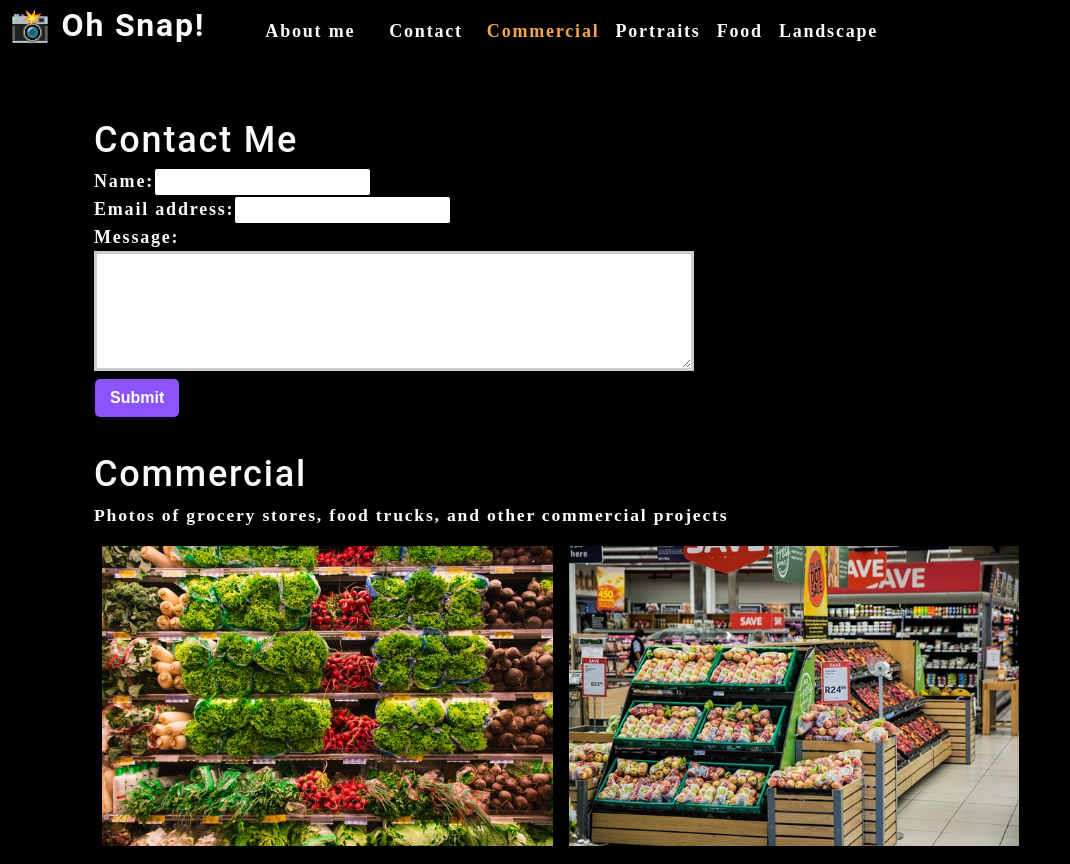
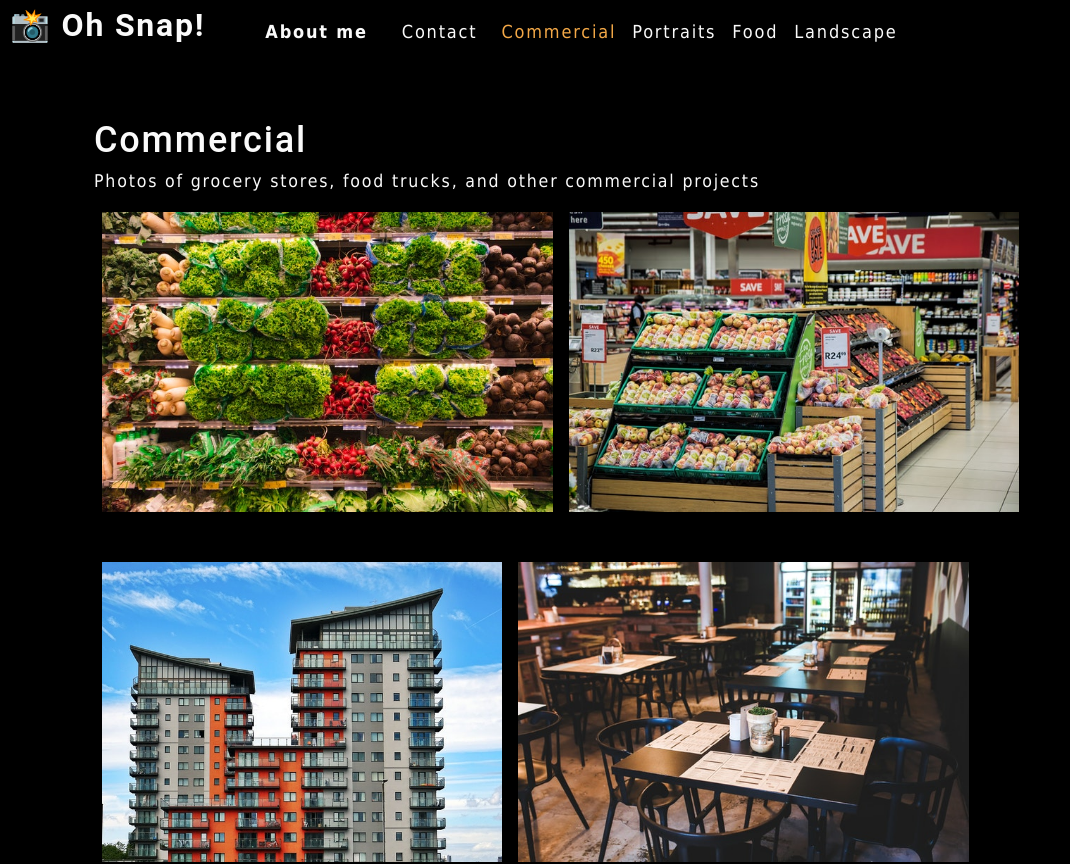
Before and after one commit to amaragh/photo-port, a React (Create React App) app: page / in a window 1280 px wide. Shown: the top 864 px of the page, without its empty margins (0-1070 px from the left). Built offline with nearby package versions, Linux system fonts and the light colour scheme.

Commit message:
conditionally render contact form

```diff
--- a/src/App.js
+++ b/src/App.js
@@ -7,6 +7,8 @@
 import ContactForm from './components/Contact';
 
 function App() {
+
+  const [contactSelected, setContactSelected] = useState(false);
 
   const [categories] = useState([
     {
@@ -36,11 +38,18 @@
         categories={categories}
         setCurrentCategory={setCurrentCategory}
         currentCategory={currentCategory}
+        contactSelected={contactSelected}
+        setContactSelected={setContactSelected}
       ></Nav>
       <main>
-        <ContactForm></ContactForm>
-        <Gallery currentCategory={currentCategory}></Gallery>
-        <About></About>
+        {!contactSelected ? (
+          <>
+            <Gallery currentCategory={currentCategory}></Gallery>
+            <About></About>
+          </>
+        ) : (
+          <ContactForm></ContactForm>
+        )}
       </main>
     </div>
   );
--- a/src/components/Contact/index.js
+++ b/src/components/Contact/index.js
@@ -1,11 +1,27 @@
 import React, { useState } from "react";
+import { validateEmail } from '../../utils/helpers'
 
 function ContactForm() {
     const [formState, setFormState] = useState({ name: '', email: '', message: '' });
+
     const { name, email, message } = formState;
 
+    const [errorMessage, setErrorMessage] = useState('');
+
     function handleChange(e) {
-        setFormState({ ...formState, [e.target.name]: e.target.value })
+        if (e.target.name === 'email') {
+            const isValid = validateEmail(e.target.value);
+            console.log(isValid);
+            // isValid conditional statement
+            if (!isValid) {
+                setErrorMessage('Your email is invalid.');
+            } else {
+                setErrorMessage('');
+            }
+        }
+        if (!errorMessage) {
+            setFormState({ ...formState, [e.target.name]: e.target.value })
+        }
     }
 
     function handleSubmit(e) {
@@ -18,16 +34,22 @@
         <form id="contact-form" onSubmit={handleSubmit}>
             <div>
                 <label htmlFor="name">Name:</label>
-                <input type="text" defaultValue={name} onChange={handleChange} name="name" />
+                <input type="text" defaultValue={name} onBlur={handleChange} name="name" />
             </div>
             <div>
                 <label htmlFor="email">Email address:</label>
-                <input type="email" defaultValue={email} onChange={handleChange} name="email" />
+                <input type="email" defaultValue={email} onBlur={handleChange} name="email" />
             </div>
             <div>
                 <label htmlFor="message">Message:</label>
-                <textarea name="message" defaultValue={message} onChange={handleChange} rows="5" />
+                <textarea name="message" defaultValue={message} onBlur={handleChange} rows="5" />
             </div>
+
+            {errorMessage && (
+                <div>
+                    <p className="error-text">{errorMessage}</p>
+                </div>
+            )}
             <button type="submit">Submit</button>
         </form>
     </section>)
--- a/src/components/Nav/index.js
+++ b/src/components/Nav/index.js
@@ -6,6 +6,8 @@
         categories = [],
         setCurrentCategory,
         currentCategory,
+        contactSelected,
+        setContactSelected
     } = props;
 
     useEffect(() => {
@@ -26,18 +28,19 @@
                             About me
                         </a>
                     </li>
-                    <li className="mx-2">
-                        <span>Contact</span>
+                    <li className={`mx-2 ${contactSelected && 'navActive'}`}>
+                        <span onClick={() => setContactSelected(true)}>Contact</span>
                     </li>
                     {categories.map((category) => (
                         <li
-                            className={`mx-1 ${currentCategory.name === category.name && 'navActive'
+                            className={`mx-1 ${currentCategory.name === category.name && !contactSelected && 'navActive'
                                 }`}
                             key={category.name}
                         >
                             <span
                                 onClick={() => {
-                                    setCurrentCategory(category)
+                                    setCurrentCategory(category);
+                                    setContactSelected(false);
                                 }}
                             >
                                 {capitalizeFirstLetter(category.name)}
--- a/src/index.css
+++ b/src/index.css
@@ -51,7 +51,9 @@
   letter-spacing: .1em;
   background: var(--dark);
   color: var(--light);
-  font-family: 'Poiret One', cursive;
+  /* font-family: 'Poiret One', cursive; */
+  font-family: 'Tahoma';
+  font-weight: lighter;
 
 }
 
```
